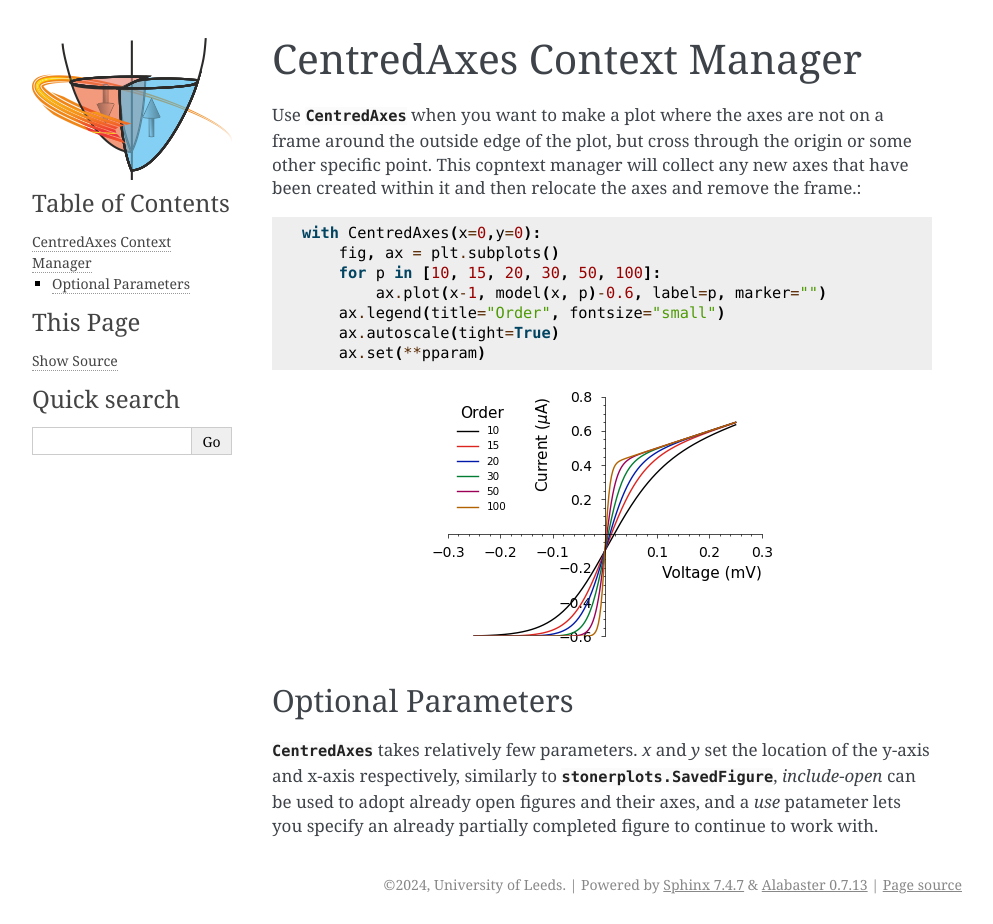
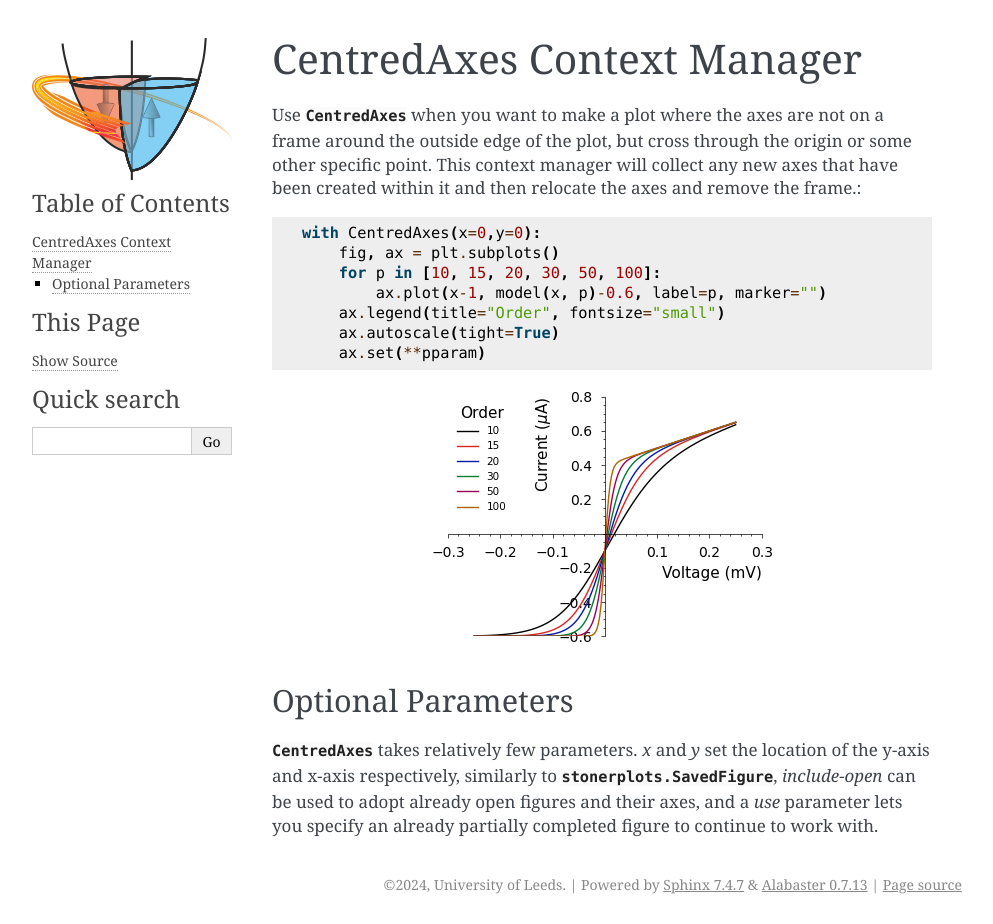
Before and after one commit to stonerlab/stonerplots, a Sphinx documentation site: the page built from docs/source/centredaxes.rst, in a window 1280 px wide. Shown: the whole page, without its empty margins (148-1141 px from the left). Built offline with Sphinx 7.4.7, drawn with Linux system fonts in a browser that asks for light colours.

Commit message:
Fix remaining typos in centredaxes.rst and multipanel.rst
Co-authored-by: gb119 <4428426+gb119@users.noreply.github.com>

```diff
--- a/docs/source/centredaxes.rst
+++ b/docs/source/centredaxes.rst
@@ -1,10 +1,10 @@
 CentredAxes Context Manager
 ===========================
 
-.. currentmodule:: stonerplots.context.nofrmae
+.. currentmodule:: stonerplots.context.noframe
 
 Use :py:class:`CentredAxes` when you want to make a plot where the axes are not on a frame around the outside edge of the plot,
-but cross through the origin or some other specific point. This copntext manager will collect any new axes that
+but cross through the origin or some other specific point. This context manager will collect any new axes that
 have been created within it and then relocate the axes and remove the frame.::
 
     with CentredAxes(x=0,y=0):
@@ -25,4 +25,4 @@ Optional Parameters
 
 :py:class:`CentredAxes` takes relatively few parameters. *x* and *y* set the location of the y-axis and x-axis respectively,
 similarly to :py:class:`stonerplots.SavedFigure`, *include-open* can be used to adopt already open figures and their axes,
-and a *use* patameter lets you specify an already partially completed figure to continue to work with.
+and a *use* parameter lets you specify an already partially completed figure to continue to work with.
--- a/docs/source/multipanel.rst
+++ b/docs/source/multipanel.rst
@@ -95,7 +95,7 @@ containing a different number of rows::
                 ax.plot(x_data[ix], y_data[ix], marker="")
                 ...
 
-.. image:: ../../examples/figures/trriplot2.png
+.. image:: ../../examples/figures/triplot2.png
    :alt: A triple panel sub-plot in 2 columns.
    :align: center
 
```
